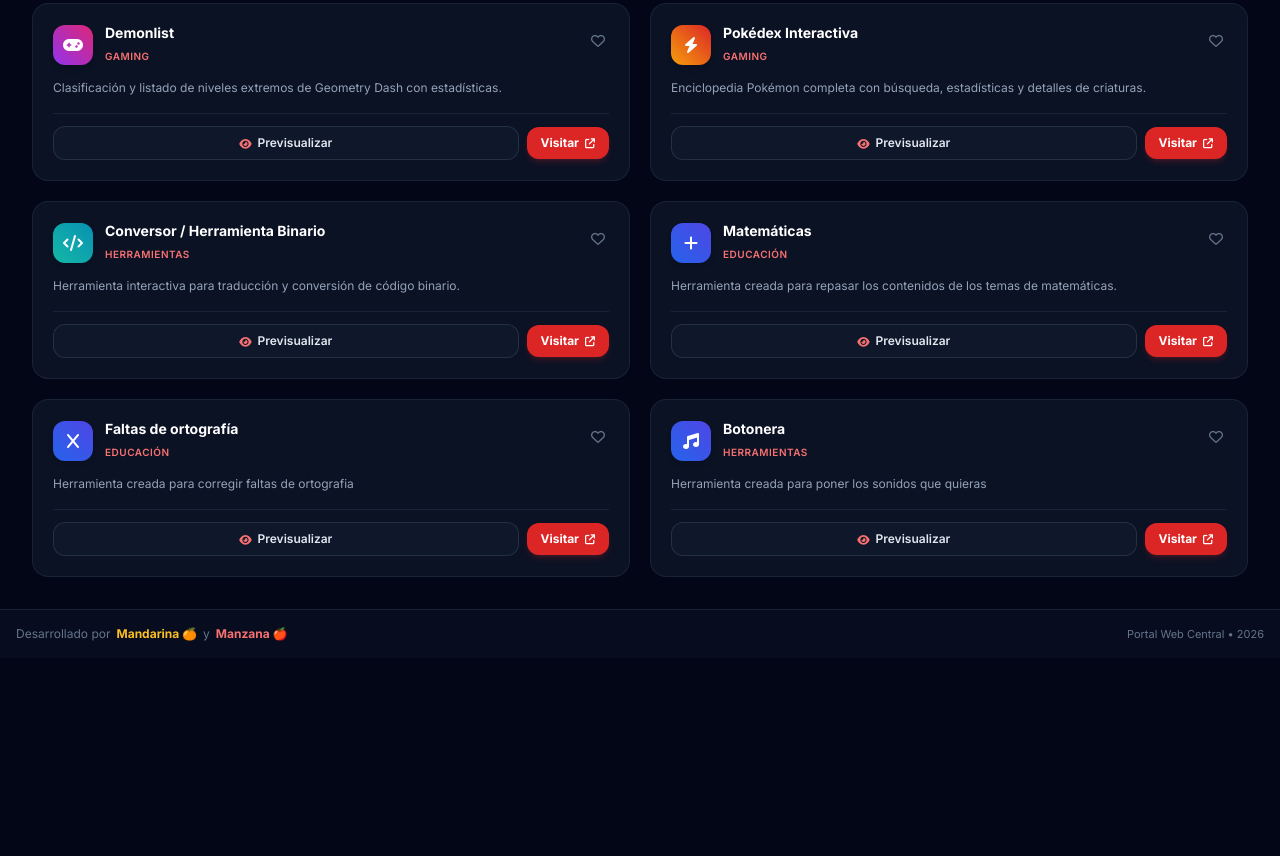
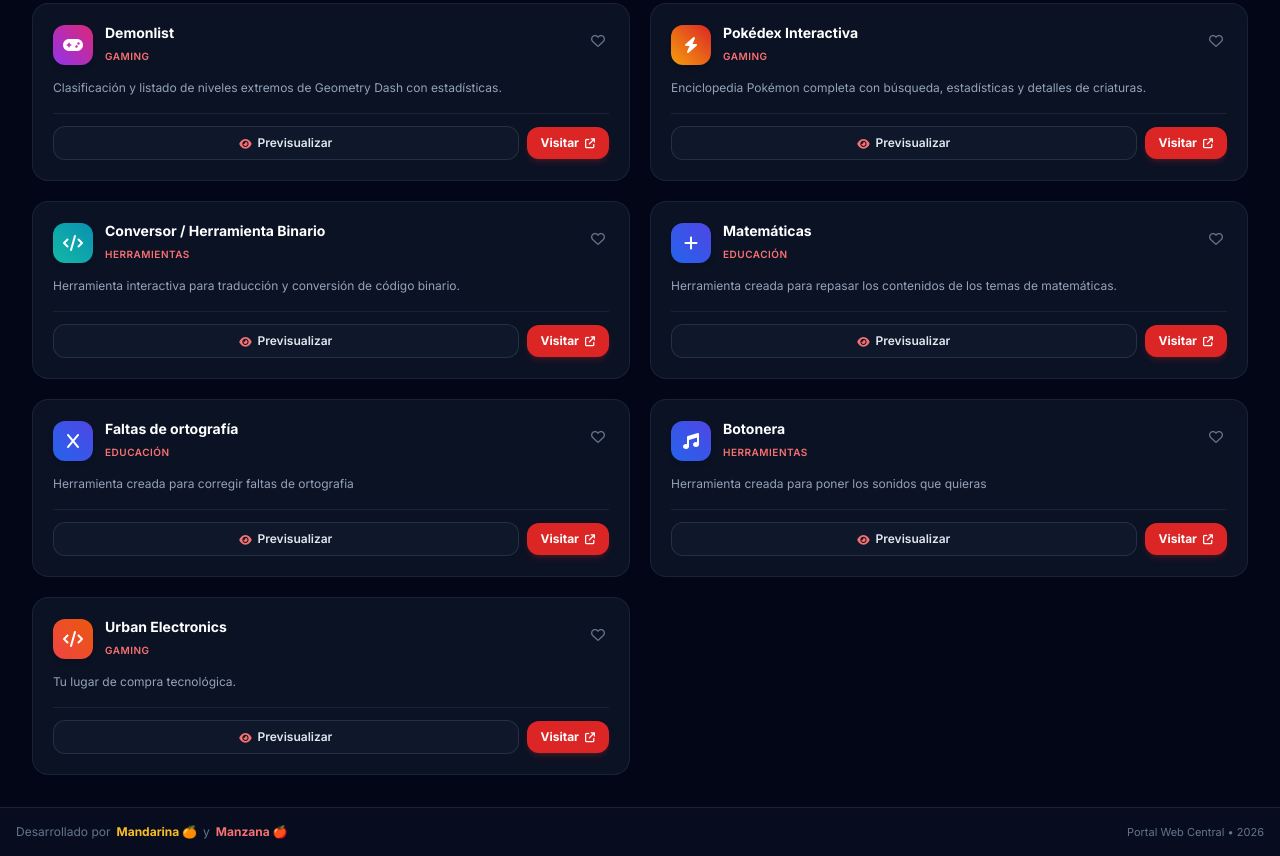
Before and after one commit to flxnowgames-tech/lobby, a plain HTML site: page index.html in a window 1280 px wide. Shown: the part 579-1435 px from the top of the page. Before the commit the page ends 1237 px from the top, so only its background shows below. Drawn offline with nearby package versions, Linux system fonts and the light colour scheme.

```diff
--- a/index.html
+++ b/index.html
@@ -277,6 +277,16 @@
                 color: "from-blue-600 to-indigo-600",
                 favorite: false
             },
+            {
+                id: 5,
+                name: "Urban Electronics",
+                desc: "Tu lugar de compra tecnológica.",
+                url: "https://flxnowgames-tech.github.io/urbanElectronics/",
+                category: "Gaming",
+                icon: "fa-code",
+                color: "from-red-500 to-orange-600",
+                favorite: false
+            },
         ];
 
         let currentFilter = 'all';
```
